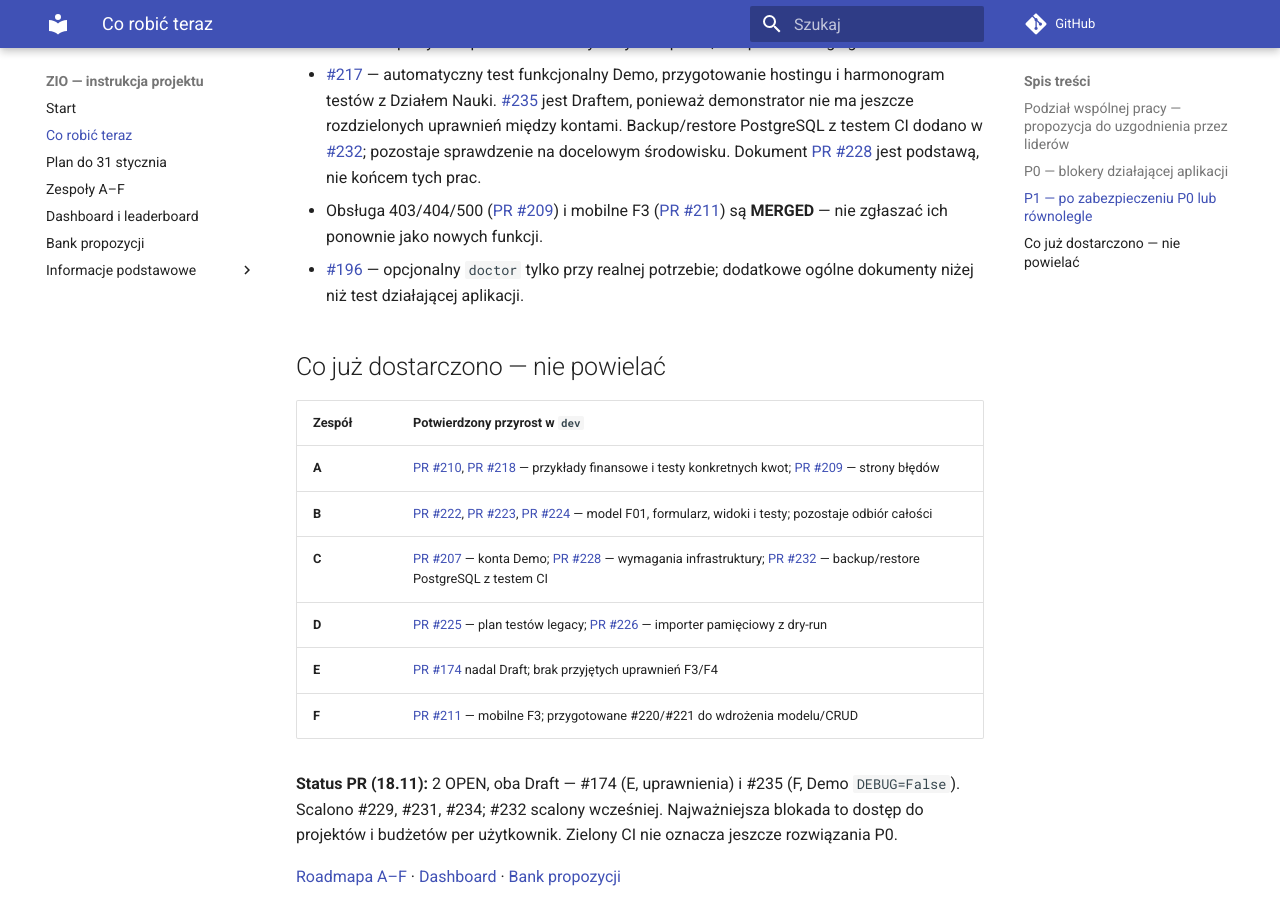
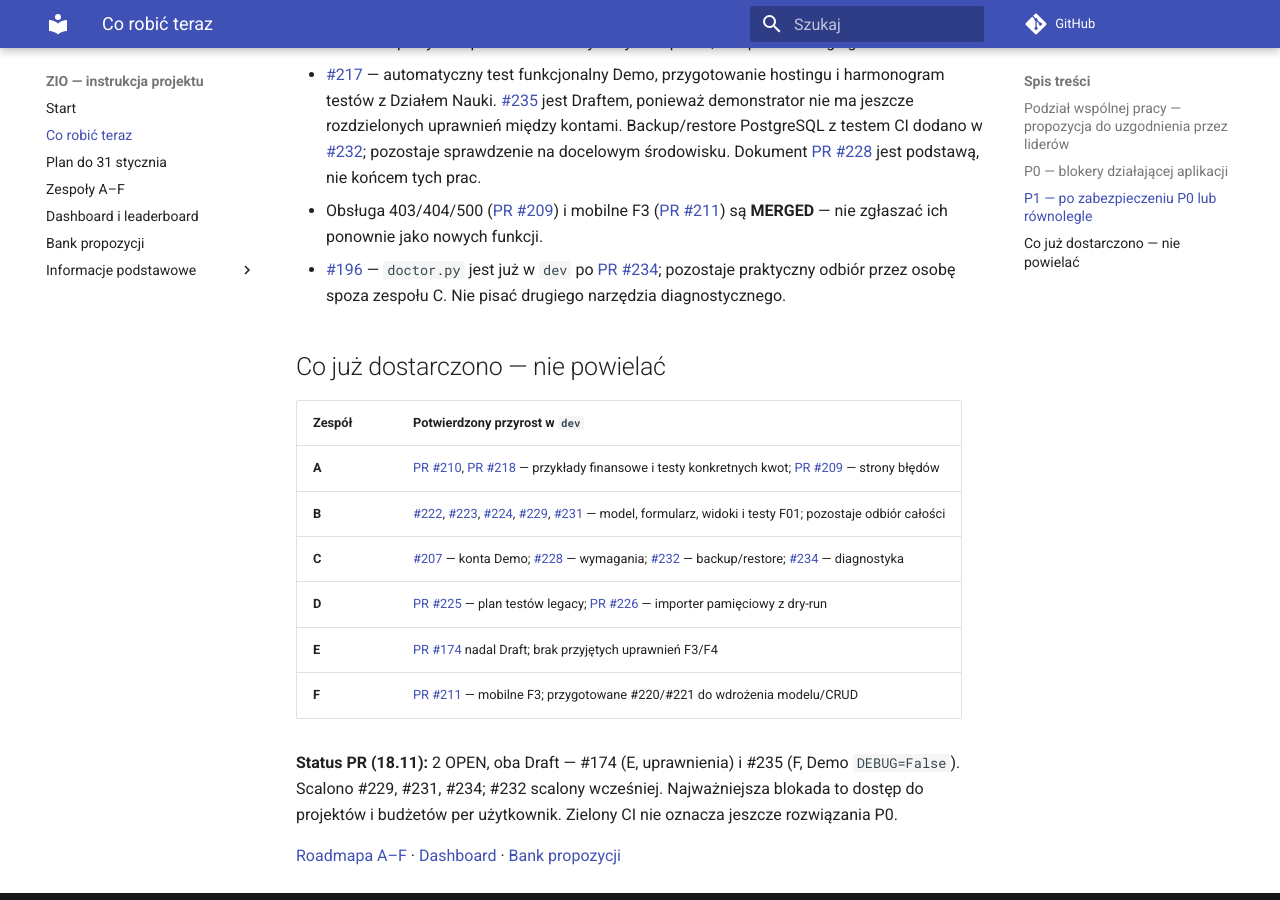
Before and after one commit to zio-wi-pb-mc/pb-science-office-manual, an MkDocs documentation site: the page built from manual/16-propozycje-zadan-po-audycie.md, in a window 1280 px wide and 900 px high, scrolled down 1961 px. Built offline with MkDocs 1.6.1 and Material for MkDocs 9.7.7, drawn with Linux system fonts in a browser that asks for light colours; comment, search, counter and statistics services are not loaded.

Commit message:
docs: resolve stale ZIO status and task references

```diff
--- a/manual/16-propozycje-zadan-po-audycie.md
+++ b/manual/16-propozycje-zadan-po-audycie.md
@@ -36,15 +36,15 @@ Zespoły A–F pozostają bez zmian organizacyjnych. Gdy własny fragment jest g
 - [#215](https://github.com/zio-wi-pb-mc/pb-science-office/issues/215) — raporty i eksport CSV z rzeczywistych zapisów, bez pisania drugiego silnika obliczeń.
 - [#217](https://github.com/zio-wi-pb-mc/pb-science-office/issues/217) — automatyczny test funkcjonalny Demo, przygotowanie hostingu i harmonogram testów z Działem Nauki. [#235](https://github.com/zio-wi-pb-mc/pb-science-office/pull/235) jest Draftem, ponieważ demonstrator nie ma jeszcze rozdzielonych uprawnień między kontami. Backup/restore PostgreSQL z testem CI dodano w [#232](https://github.com/zio-wi-pb-mc/pb-science-office/pull/232); pozostaje sprawdzenie na docelowym środowisku. Dokument [PR #228](https://github.com/zio-wi-pb-mc/pb-science-office/pull/228) jest podstawą, nie końcem tych prac.
 - Obsługa 403/404/500 ([PR #209](https://github.com/zio-wi-pb-mc/pb-science-office/pull/209)) i mobilne F3 ([PR #211](https://github.com/zio-wi-pb-mc/pb-science-office/pull/211)) są **MERGED** — nie zgłaszać ich ponownie jako nowych funkcji.
-- [#196](https://github.com/zio-wi-pb-mc/pb-science-office/issues/196) — opcjonalny `doctor` tylko przy realnej potrzebie; dodatkowe ogólne dokumenty niżej niż test działającej aplikacji.
+- [#196](https://github.com/zio-wi-pb-mc/pb-science-office/issues/196) — `doctor.py` jest już w `dev` po [PR #234](https://github.com/zio-wi-pb-mc/pb-science-office/pull/234); pozostaje praktyczny odbiór przez osobę spoza zespołu C. Nie pisać drugiego narzędzia diagnostycznego.
 
 ## Co już dostarczono — nie powielać
 
 | Zespół | Potwierdzony przyrost w `dev` |
 |---|---|
 | **A** | [PR #210](https://github.com/zio-wi-pb-mc/pb-science-office/pull/210), [PR #218](https://github.com/zio-wi-pb-mc/pb-science-office/pull/218) — przykłady finansowe i testy konkretnych kwot; [PR #209](https://github.com/zio-wi-pb-mc/pb-science-office/pull/209) — strony błędów |
-| **B** | [PR #222](https://github.com/zio-wi-pb-mc/pb-science-office/pull/222), [PR #223](https://github.com/zio-wi-pb-mc/pb-science-office/pull/223), [PR #224](https://github.com/zio-wi-pb-mc/pb-science-office/pull/224) — model F01, formularz, widoki i testy; pozostaje odbiór całości |
-| **C** | [PR #207](https://github.com/zio-wi-pb-mc/pb-science-office/pull/207) — konta Demo; [PR #228](https://github.com/zio-wi-pb-mc/pb-science-office/pull/228) — wymagania infrastruktury; [PR #232](https://github.com/zio-wi-pb-mc/pb-science-office/pull/232) — backup/restore PostgreSQL z testem CI |
+| **B** | [#222](https://github.com/zio-wi-pb-mc/pb-science-office/pull/222), [#223](https://github.com/zio-wi-pb-mc/pb-science-office/pull/223), [#224](https://github.com/zio-wi-pb-mc/pb-science-office/pull/224), [#229](https://github.com/zio-wi-pb-mc/pb-science-office/pull/229), [#231](https://github.com/zio-wi-pb-mc/pb-science-office/pull/231) — model, formularz, widoki i testy F01; pozostaje odbiór całości |
+| **C** | [#207](https://github.com/zio-wi-pb-mc/pb-science-office/pull/207) — konta Demo; [#228](https://github.com/zio-wi-pb-mc/pb-science-office/pull/228) — wymagania; [#232](https://github.com/zio-wi-pb-mc/pb-science-office/pull/232) — backup/restore; [#234](https://github.com/zio-wi-pb-mc/pb-science-office/pull/234) — diagnostyka |
 | **D** | [PR #225](https://github.com/zio-wi-pb-mc/pb-science-office/pull/225) — plan testów legacy; [PR #226](https://github.com/zio-wi-pb-mc/pb-science-office/pull/226) — importer pamięciowy z dry-run |
 | **E** | [PR #174](https://github.com/zio-wi-pb-mc/pb-science-office/pull/174) nadal Draft; brak przyjętych uprawnień F3/F4 |
 | **F** | [PR #211](https://github.com/zio-wi-pb-mc/pb-science-office/pull/211) — mobilne F3; przygotowane #220/#221 do wdrożenia modelu/CRUD |
```
